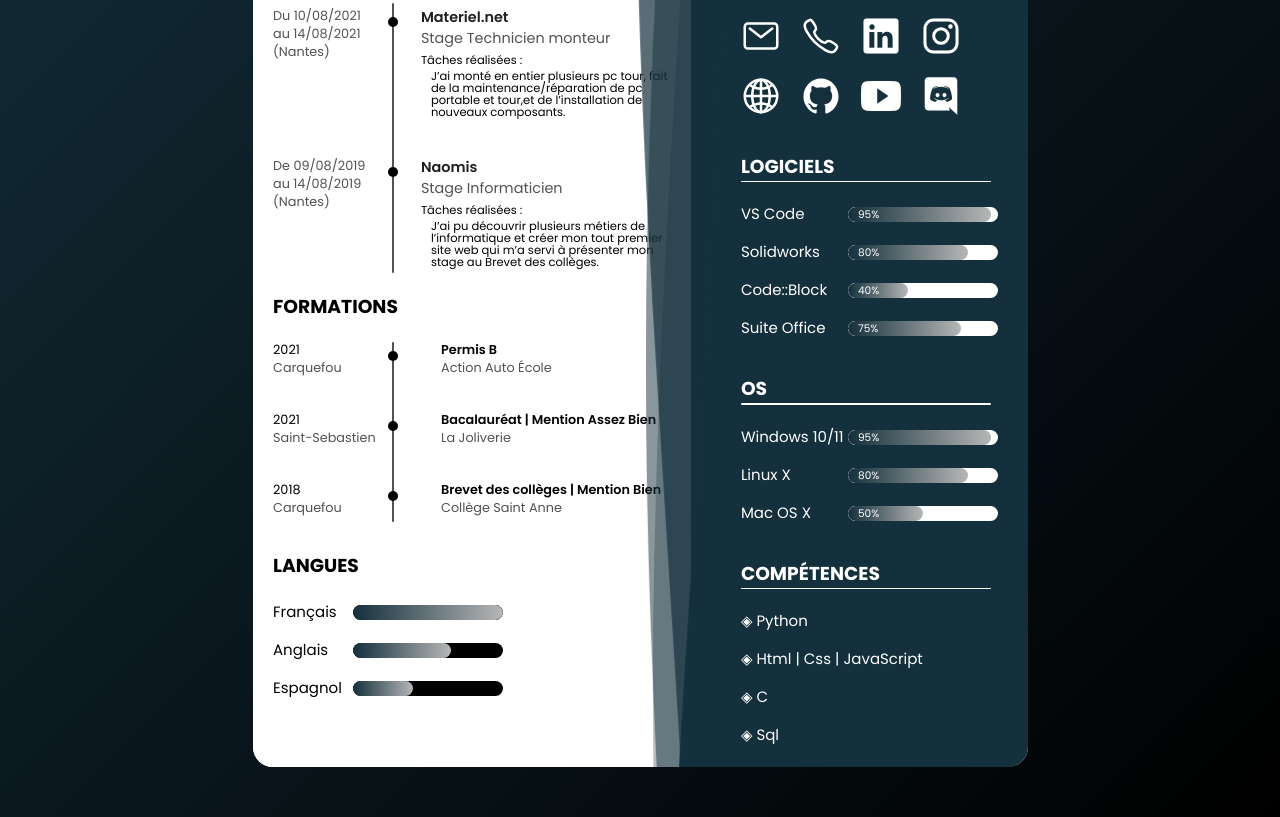
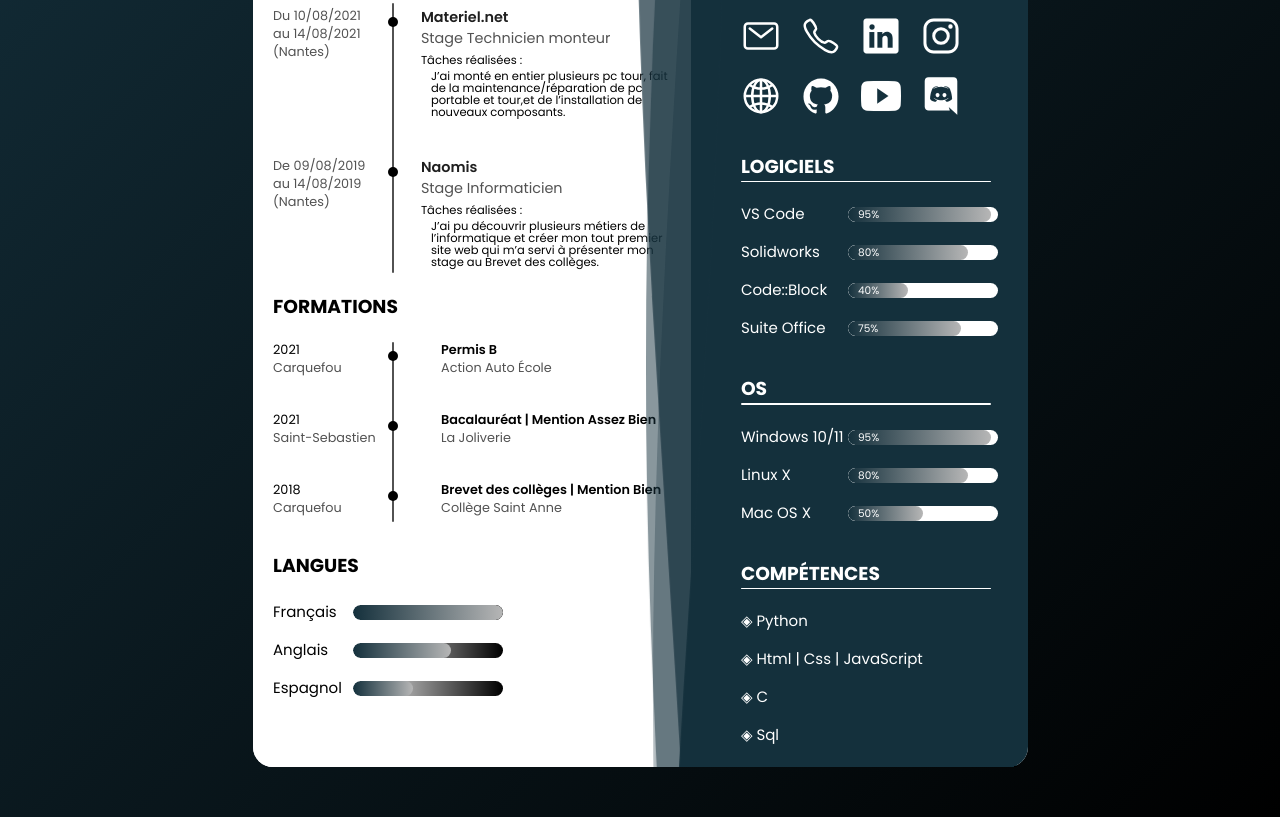
Before and after one commit to matthieuEv/Animated-CV, a plain HTML site: page index.html in a window 1280 px wide. Shown: the part 379-1196 px from the top of the page. Drawn offline with nearby package versions, Linux system fonts and the light colour scheme.

Commit message:
Modification skills bar

```diff
--- a/index.html
+++ b/index.html
@@ -63,9 +63,9 @@
                 <div class="langues left">
                     <h3>LANGUES</h3>
                     <ul>
-                        <li class="text">Français<span class="bar" style="background: #000;"><span class="percent" style="--prog: 100%"></span></span></li>
-                        <li class="text">Anglais<span class="bar" style="background: #000;"><span class="percent" style="--prog: 65%"></span></span></li>
-                        <li class="text">Espagnol<span class="bar" style="background: #000;"><span class="percent" style="--prog: 40%"></span></span></li>
+                        <li class="text">Français<span class="bar" style="background:linear-gradient(90deg, rgba(255,255,255,1) 0%, rgba(0,0,0,1) 100%);"><span class="percent" style="--prog: 100%"></span></span></li>
+                        <li class="text">Anglais<span class="bar" style="background: linear-gradient(90deg, rgba(255,255,255,1) 0%, rgba(0,0,0,1) 100%);"><span class="percent" style="--prog: 65%"></span></span></li>
+                        <li class="text">Espagnol<span class="bar" style="background: linear-gradient(90deg, rgba(255,255,255,1) 0%, rgba(0,0,0,1) 100%);"><span class="percent" style="--prog: 40%"></span></span></li>
                     </ul>
                 </div>
             </div>
```
